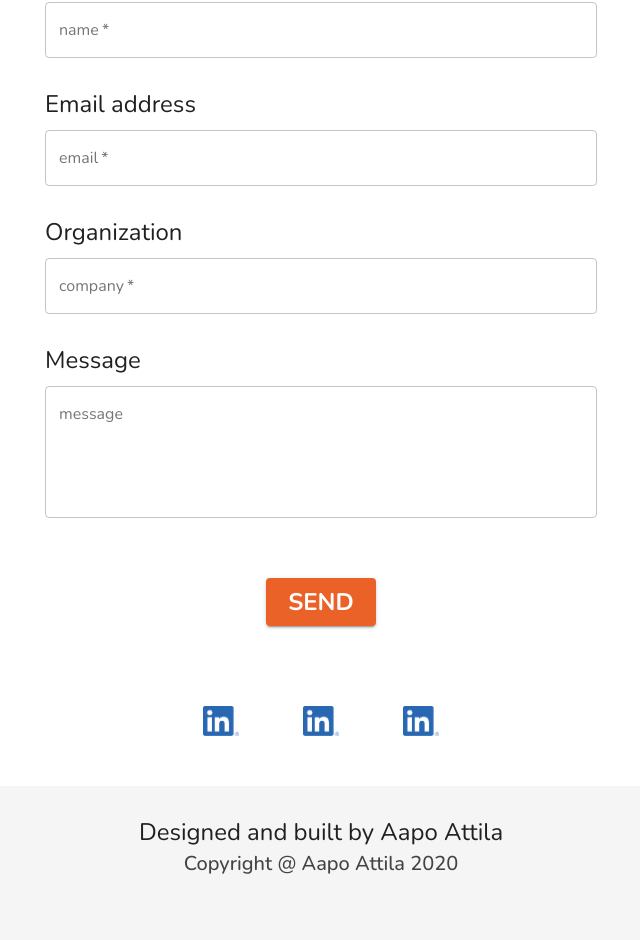
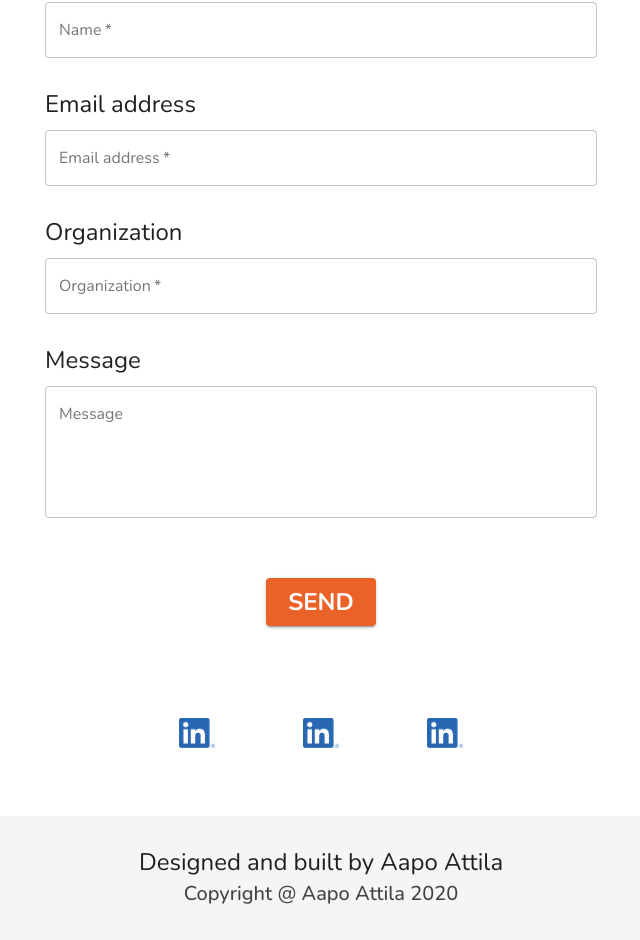
Before and after one commit to Hunnisoturi/cv-public, a React (Create React App) app in the folder front/: page / in a window 1280 px wide. Shown: the part 6465-7405 px from the top of the page, without its empty margins (319-959 px from the left). Before the commit the page ends 7375 px from the top, so only its background shows below. Built offline with nearby package versions, Linux system fonts and the light colour scheme; no server answers.

Commit message:
Linkedin buttons open in new tab, form labels localized

```diff
--- a/front/src/components/Contact.jsx
+++ b/front/src/components/Contact.jsx
@@ -13,6 +13,7 @@ import
   DialogActions,
   Snackbar,
   IconButton,
+  Link,
 } from '@material-ui/core';
 import { Close } from '@material-ui/icons';
 import { Alert } from '@material-ui/lab';
@@ -156,7 +157,7 @@ const Contact = () => {
           <TextField
             required
             id="name"
-            label="name"
+            label={t('formName')}
             variant="outlined"
             color="primary"
             className={classes.field}
@@ -171,7 +172,7 @@ const Contact = () => {
           <TextField
             required
             id="email"
-            label="email"
+            label={t('formEmail')}
             variant="outlined"
             color="primary"
             className={classes.field}
@@ -186,7 +187,7 @@ const Contact = () => {
           <TextField
             required
             id="company"
-            label="company"
+            label={t('formCompany')}
             variant="outlined"
             color="primary"
             className={classes.field}
@@ -203,7 +204,7 @@ const Contact = () => {
               maxLength: 256,
             }}
             id="message"
-            label="message"
+            label={t('formMessage')}
             variant="outlined"
             color="primary"
             multiline
@@ -228,7 +229,11 @@ const Contact = () => {
         </Button>
         <span className={classes.icons}>
           {icons.map(i => (
-            <img alt="linkedin" src={linkedin} className={classes.icon} key={i} />
+            <IconButton>
+              <Link href="https://www.linkedin.com/in/aapo-attila-9203111a1/" target="_blank">
+                <img alt="linkedin" src={linkedin} className={classes.icon} key={i} />
+              </Link>
+            </IconButton>
           ))}
         </span>
       </Container>
```
